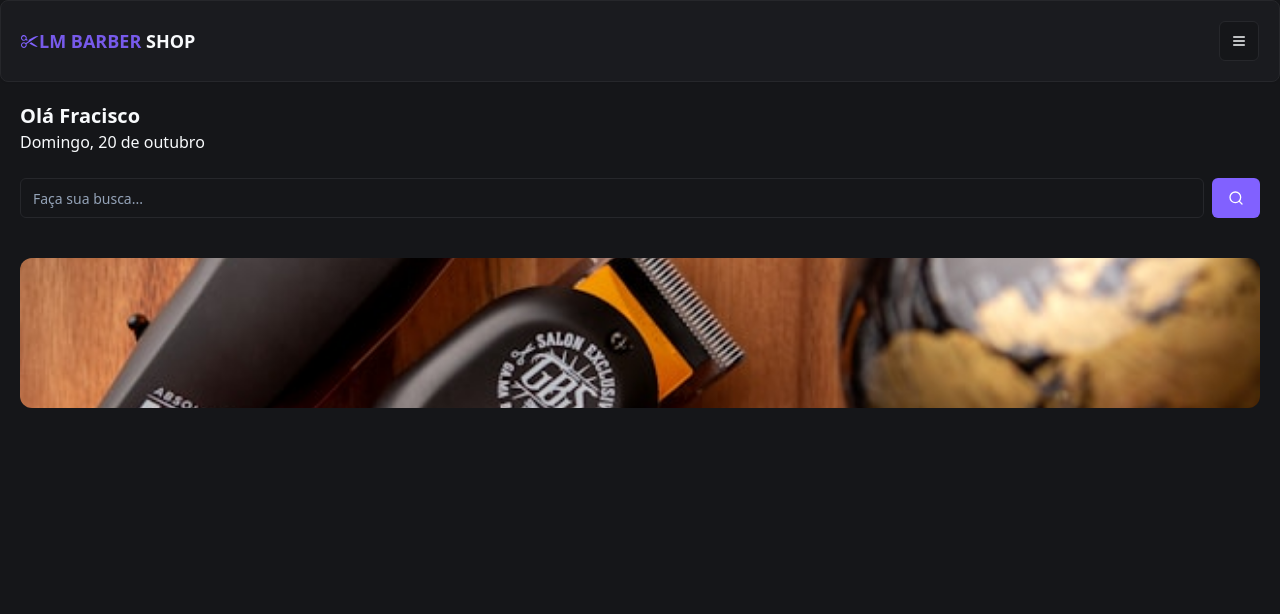
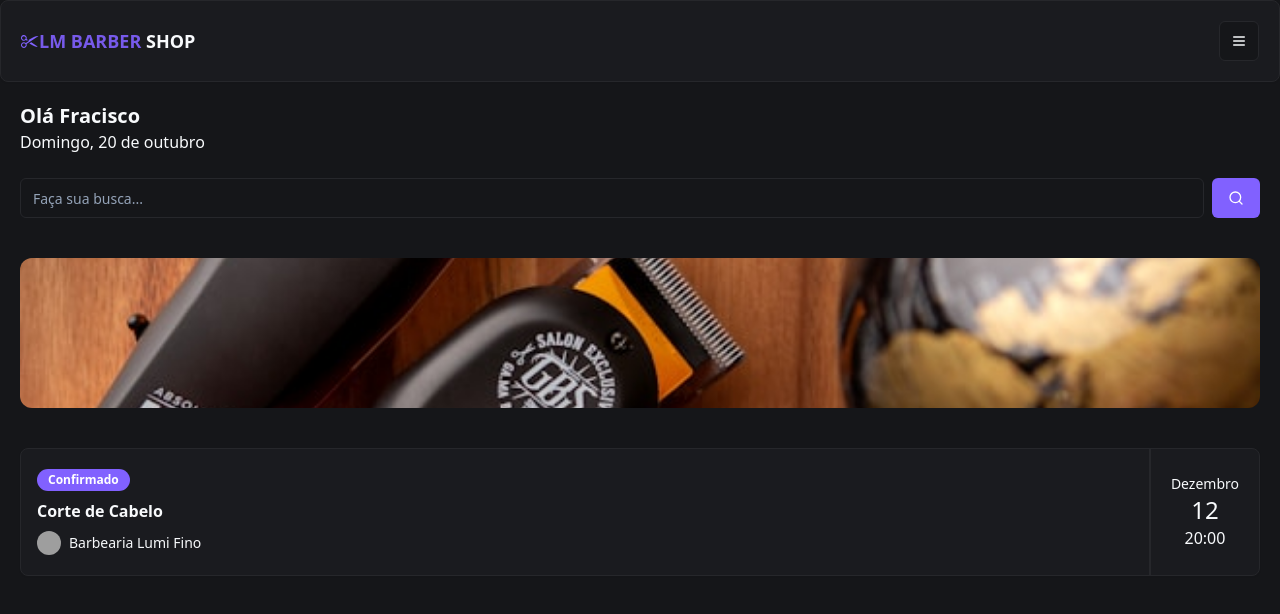
Before and after one commit to MacedoP/AngoBarber, a Next.js app in the folder angobarber/: page / in a window 1280 px wide. Shown: the top 614 px of the page. Built offline with nearby package versions, Linux system fonts and the light colour scheme; grey boxes are pictures that could not be loaded.

Commit message:
feat: add booking item

```diff
--- a/angobarber/app/page.tsx
+++ b/angobarber/app/page.tsx
@@ -1,22 +1,52 @@
 import Banner from "./components/banner"
 import Header from "./components/header"
 import Search from "./components/search"
+import { Avatar, AvatarImage } from "./components/ui/avatar"
+import { Badge } from "./components/ui/badge"
+import { Card, CardContent } from "./components/ui/card"
 
 const Home = () => {
   return (
     <div>
-      <Header/>
+      <Header />
 
       {/*Input e o botao de pesquisa*/}
       <div className="p-5">
-        <Search/>
+        <Search />
       </div>
 
-     {/*Banner Principal*/}
+      {/*Banner Principal*/}
       <div className="h=[100%] p-5">
-          <Banner/>
+        <Banner />
       </div>
 
+      {/*Div com as datas dos agendamentos contendo o dia o mes e o nome da barbearia*/}
+      <div className="p-5">
+        <Card className="">
+          <CardContent className="flex justify-between p-0">
+            {/*Div a esquerda*/}
+            <div className="flex flex-col gap-2 py-5 pl-4">
+              <Badge className="w-fit">Confirmado</Badge>
+              <h3 className="font-bold">Corte de Cabelo</h3>
+
+              <div className="flex items-center gap-2">
+                <Avatar className="h-6 w-6">
+                  <AvatarImage src="https://utfs.io/f/c97a2dc9-cf62-468b-a851-bfd2bdde775f-16p.png" />
+                </Avatar>
+                <p className="text-sm">Barbearia Lumi Fino</p>
+              </div>
+            </div>
+
+            {/*Div a direita*/}
+            <div className="flex flex-col items-center justify-center border-l-2 border-solid px-5">
+              <p className="text-sm">Dezembro</p>
+              <p className="text-2xl">12</p>
+              <p className="tex-sm">20:00</p>
+            </div>
+
+          </CardContent>
+        </Card>
+      </div>
 
 
     </div>
```
